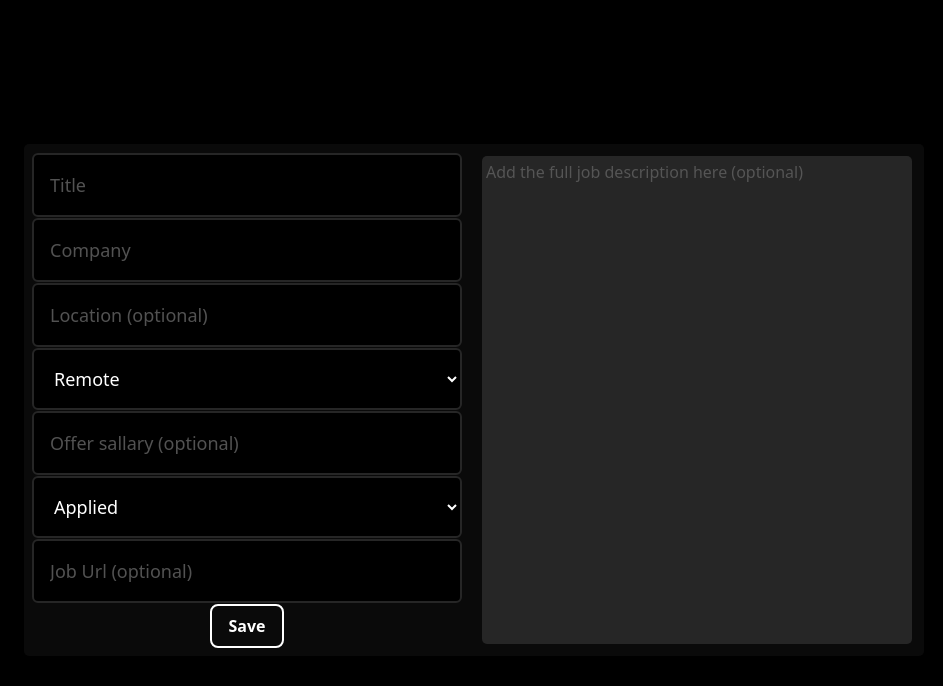
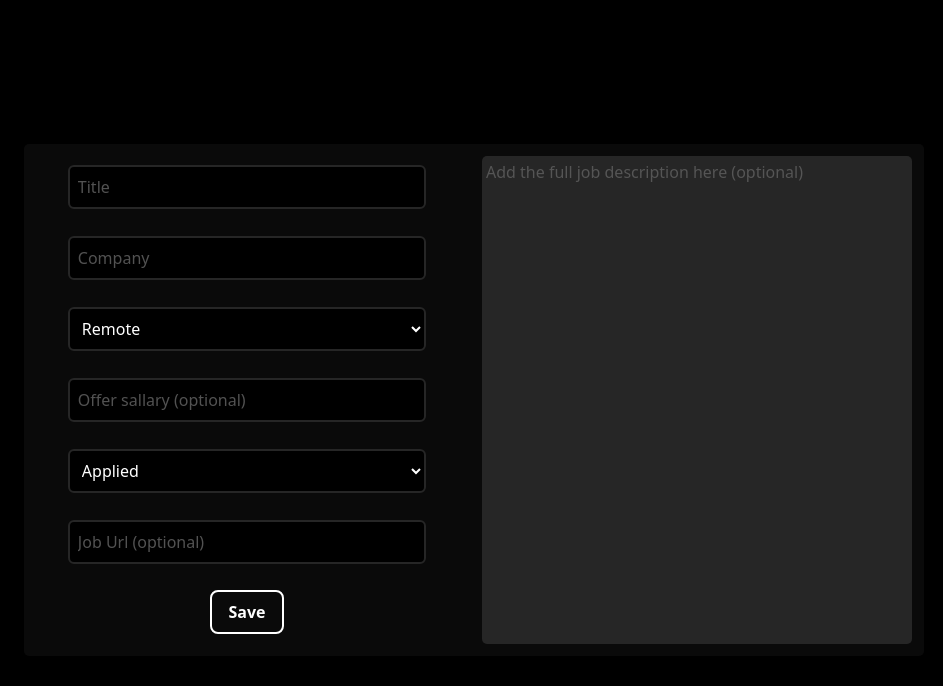
Before and after one commit to xistoeugenio/JobNet, a Next.js app: page /add in a window 1280 px wide. Shown: the top 686 px of the page, without its empty margins (166-1109 px from the left). Built offline with nearby package versions, Linux system fonts and the light colour scheme.

Commit message:
refactor(inputs): organize input components into Inputs folder and apply styling

```diff
--- /dev/null
+++ b/components/add/JobFormData.ts
@@ -0,0 +1,50 @@
+export const jobFormData = [
+  {
+    id: 1,
+    name: 'Title',
+    required: true,
+    placeholder: 'Title',
+    withOptions: false,
+  },
+  {
+    id: 2,
+    name: 'Company',
+    required: true,
+    placeholder: 'Company name',
+    withOptions: false,
+  },
+  {
+    id: 4,
+    name: 'workMode',
+    withOptions: true,
+    options: ["Remote", "In-person", "Hybrid", "Flexible"]
+  },
+  {
+    id: 5,
+    name: 'OfferSallary',
+    required: false,
+    placeholder: 'Offer sallary (optional)',
+    withOptions: false,
+  },
+  {
+    id: 6,
+    name: 'currentStatus',
+    withOptions: true,
+    options: [
+      "Applied",
+      "Interviewing",
+      "Offered",
+      "Accepted",
+      "Rejected",
+      "Withdrawn",
+    ]
+  },
+  {
+    id: 7,
+    name: 'JobUrl',
+    required: false,
+    placeholder: 'Job Url (optional)',
+    withOptions: false,
+  },
+
+]
--- a/components/header/Header.tsx
+++ b/components/header/Header.tsx
@@ -4,10 +4,17 @@ import Button from "../Button";
 import useCurrentUser from "@/hooks/useCurrentUser";
 import { signOut } from "next-auth/react";
 import useLoginModal from "@/hooks/useLoginModal";
+import { useRouter } from "next/router";
+import { useCallback } from "react";
 
 const Header = () => {
   const { data: currentUser } = useCurrentUser();
   const loginModal = useLoginModal();
+  const router = useRouter();
+
+  const goToAddPage = useCallback(() => {
+      router.push("/add")
+  }, [router]);
 
   return (
     <div
@@ -20,10 +27,10 @@ const Header = () => {
     >
       {currentUser ? (
         <>
-          <AvatarName username={currentUser?.username}/>
+          <AvatarName username={currentUser?.username} />
           <div className="flex gap-3">
             <Button label="Sign out" secondary onClick={signOut} />
-            <Button label="Add" outline />
+            <Button label="Add" outline onClick={goToAddPage}/>
           </div>
         </>
       ) : (
--- a/components/Input.tsx
+++ b/components/inputs/Input.tsx
@@ -28,9 +28,10 @@ const Input: React.FC<InputsProps> = ({
       type={type}
       required={required}
       className={`
-          w-full
+      ${x_small! && small! && "w-full text-lg p-4"}
+      ${small && "px-4 py-3 w-full text-lg"}
+      ${x_small && "p-2 text-base w-5/6"}
           placeholder-neutral-600
-          text-lg
           bg-black
           border-2
           border-neutral-800
@@ -43,8 +44,6 @@ const Input: React.FC<InputsProps> = ({
           disabled:bg-neutral-900
           disabled:opacity-70
           disabled:cursor-not-allowed
-          ${small ? "px-4 py-3" : "p-4"}
-          ${x_small && "p-2 text-base w-5/6"}
         `}
     />
   );
--- a/components/SelectInput.tsx
+++ b/components/inputs/SelectInput.tsx
@@ -14,13 +14,13 @@ const SelectInput: React.FC<SelectInputProps> = ({
   return (
     <select
       onChange={onChange}
-
       name=""
       id=""
       className={`
-    w-full
+        ${x_small! && small! && "w-full text-lg p-4"}
+        ${small && "px-4 py-3 w-full text-lg"}
+        ${x_small && "p-2 text-base w-5/6"}
          placeholder-neutral-600
-    text-lg
          bg-black
          border-2
          border-neutral-800
@@ -34,8 +34,6 @@ const SelectInput: React.FC<SelectInputProps> = ({
         disabled:bg-neutral-900
         disabled:opacity-70
         disabled:cursor-not-allowed
-    ${small ? "px-4 py-3" : "p-4"}
-    ${x_small && "p-2 text-base w-5/6"}
   `}
     >
       {options?.map((option, index) => (
--- a/components/modals/LoginModal.tsx
+++ b/components/modals/LoginModal.tsx
@@ -1,7 +1,7 @@
 import useLoginModal from "@/hooks/useLoginModal";
 import { useState, useCallback } from "react";
 import { signIn } from "next-auth/react";
-import Input from "../Input";
+import Input from "../inputs/Input";
 import Modal from "../Modal";
 import useRegisterModal from "@/hooks/useRegisterModal";
 
--- a/components/modals/RegisterModal.tsx
+++ b/components/modals/RegisterModal.tsx
@@ -2,7 +2,7 @@ import axios from "axios";
 import { useState, useCallback } from "react";
 import { toast } from "react-hot-toast";
 import { signIn } from "next-auth/react";
-import Input from "../Input";
+import Input from "../inputs/Input";
 import Modal from "../Modal";
 import useRegisterModal from "@/hooks/useRegisterModal";
 import useLoginModal from "@/hooks/useLoginModal";
--- a/pages/add.tsx
+++ b/pages/add.tsx
@@ -1,8 +1,8 @@
-import Input from "@/components/Input";
+import Input from "@/components/inputs/Input";
 import style from "../components/add/add.module.scss";
 import TextArea from "@/components/add/TextArea";
 import Button from "@/components/Button";
-import SelectInput from "../components/SelectInput";
+import SelectInput from "../components/inputs/SelectInput";
 import { useState } from "react";
 
 const Add = () => {
@@ -27,9 +27,8 @@ const Add = () => {
         }}
       >
         <div className=" flex flex-1 flex-col items-center justify-around box-border p-2">
-          <Input x_small placeholder="Title" required />
-          <Input x_small placeholder="Company" required />
-          <Input x_small placeholder="Location (optional)" />
+          <Input x_small placeholder="Title"/>
+          <Input x_small placeholder="Company"/>
           <SelectInput
             x_small
             options={workModeOptions}
```
Lines whose indentation alone changed are shown as unchanged.
